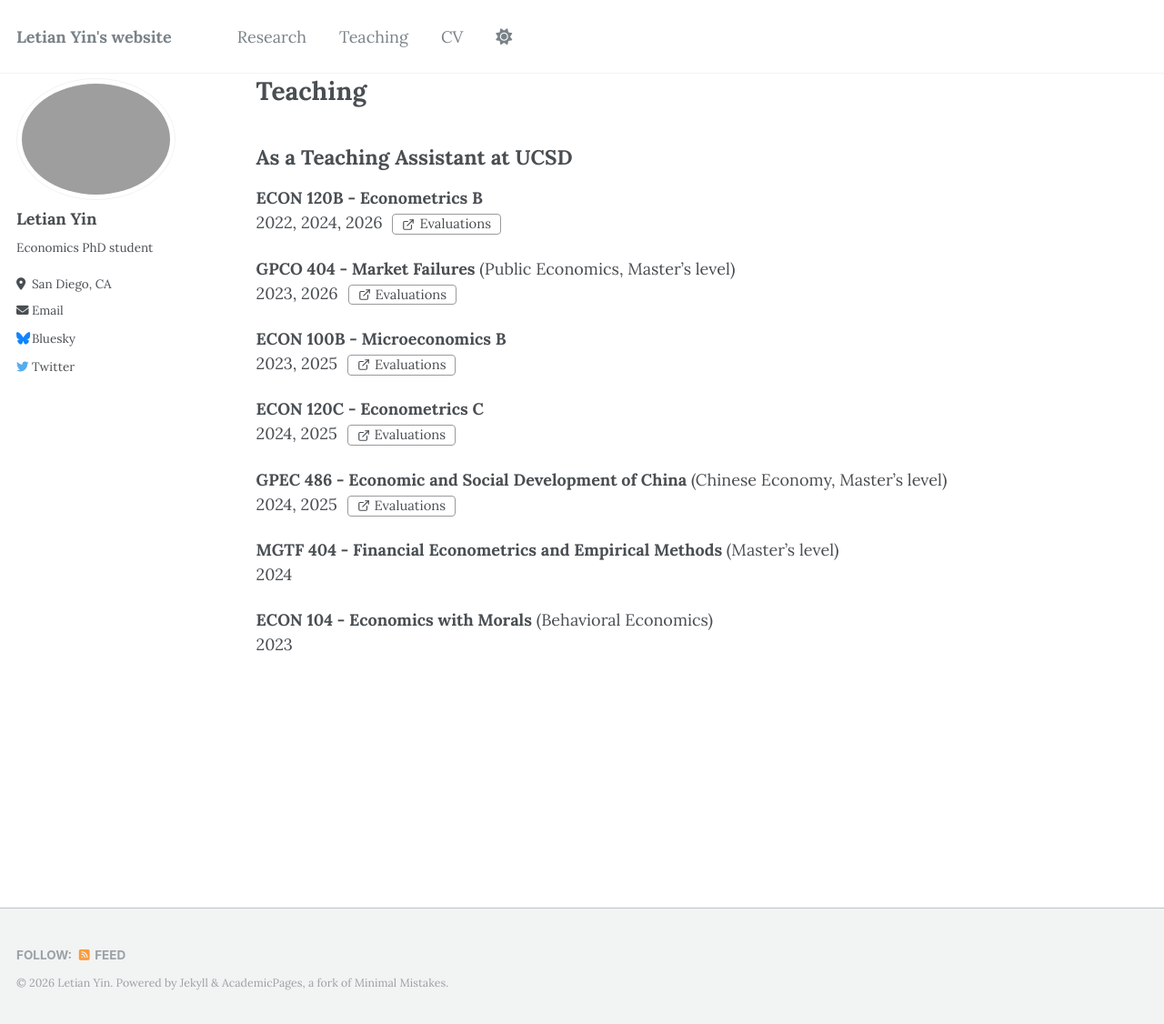
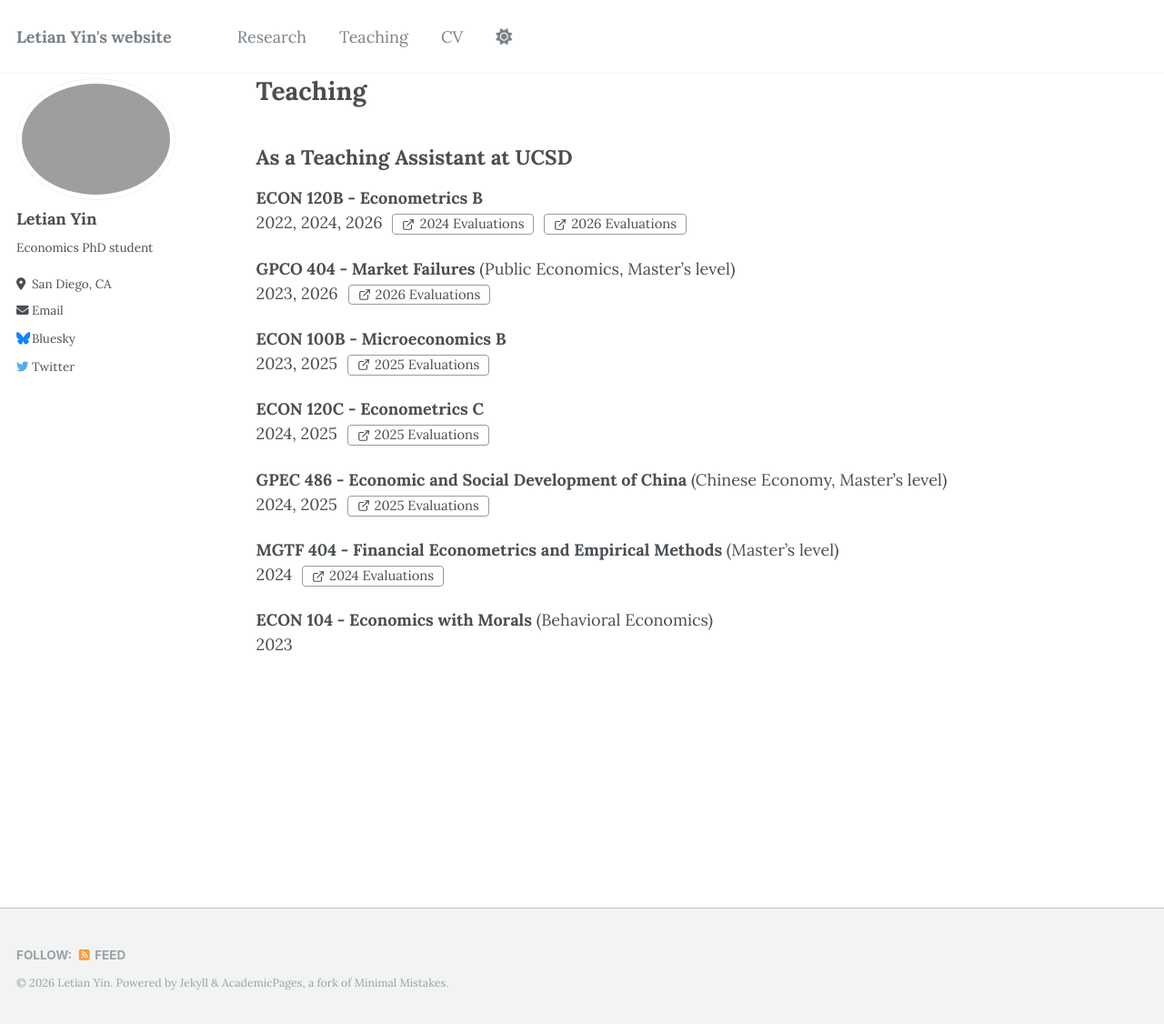
Before and after one commit to letian-yin/letian-yin.github.io, a Jekyll site: the page built from _pages/teaching.md, in a window 1280 px wide and 1126 px high. Shown: the whole window at 91% size. Built offline with Jekyll 4.4.1, drawn with Linux system fonts in a browser that asks for light colours.

Commit message:
Update teaching.md

```diff
--- a/_pages/teaching.md
+++ b/_pages/teaching.md
@@ -7,22 +7,22 @@ author_profile: true
 
 ## As a Teaching Assistant at UCSD
 **ECON 120B - Econometrics B** \
-2022, 2024, 2026 <a class="external-link-btn external-link-btn--inline" href="https://letian-yin.github.io/share/teaching/2026_spring_Econ_120B_A00.pdf" target="_blank" rel="noopener">Evaluations</a>
+2022, 2024, 2026 <a class="external-link-btn external-link-btn--inline" href="https://letian-yin.github.io/share/teaching/2024_fall_Econ_120B.pdf" target="_blank" rel="noopener">2024 Evaluations</a> <a class="external-link-btn external-link-btn--inline" href="https://letian-yin.github.io/share/teaching/2026_spring_Econ_120B.pdf" target="_blank" rel="noopener">2026 Evaluations</a>
 
 **GPCO 404 - Market Failures** (Public Economics, Master's level) \
-2023, 2026 <a class="external-link-btn external-link-btn--inline" href="https://letian-yin.github.io/share/teaching/2026_winter_GPCO_404_A00.pdf" target="_blank" rel="noopener">Evaluations</a>
+2023, 2026 <a class="external-link-btn external-link-btn--inline" href="https://letian-yin.github.io/share/teaching/2026_winter_GPCO_404.pdf" target="_blank" rel="noopener">2026 Evaluations</a>
 
 **ECON 100B - Microeconomics B** \
-2023, 2025 <a class="external-link-btn external-link-btn--inline" href="https://letian-yin.github.io/share/teaching/2025_fall_Econ_100B_A00.pdf" target="_blank" rel="noopener">Evaluations</a>
+2023, 2025 <a class="external-link-btn external-link-btn--inline" href="https://letian-yin.github.io/share/teaching/2025_fall_Econ_100B.pdf" target="_blank" rel="noopener">2025 Evaluations</a>
 
 **ECON 120C - Econometrics C** \
-2024, 2025 <a class="external-link-btn external-link-btn--inline" href="https://letian-yin.github.io/share/teaching/2025_spring_Econ_120C_B00.pdf" target="_blank" rel="noopener">Evaluations</a>
+2024, 2025 <a class="external-link-btn external-link-btn--inline" href="https://letian-yin.github.io/share/teaching/2025_spring_Econ_120C.pdf" target="_blank" rel="noopener">2025 Evaluations</a>
 
 **GPEC 486 - Economic and Social Development of China** (Chinese Economy, Master's level) \
-2024, 2025 <a class="external-link-btn external-link-btn--inline" href="https://letian-yin.github.io/share/teaching/2025_winter_GPEC_486_A00.pdf" target="_blank" rel="noopener">Evaluations</a>
+2024, 2025 <a class="external-link-btn external-link-btn--inline" href="https://letian-yin.github.io/share/teaching/2025_winter_GPEC_486.pdf" target="_blank" rel="noopener">2025 Evaluations</a>
 
 **MGTF 404 - Financial Econometrics and Empirical Methods** (Master's level) \
-2024
+2024 <a class="external-link-btn external-link-btn--inline" href="https://letian-yin.github.io/share/teaching/2024_fall_MGTF_404.pdf" target="_blank" rel="noopener">2024 Evaluations</a>
 
 **ECON 104 - Economics with Morals** (Behavioral Economics) \
 2023
```
